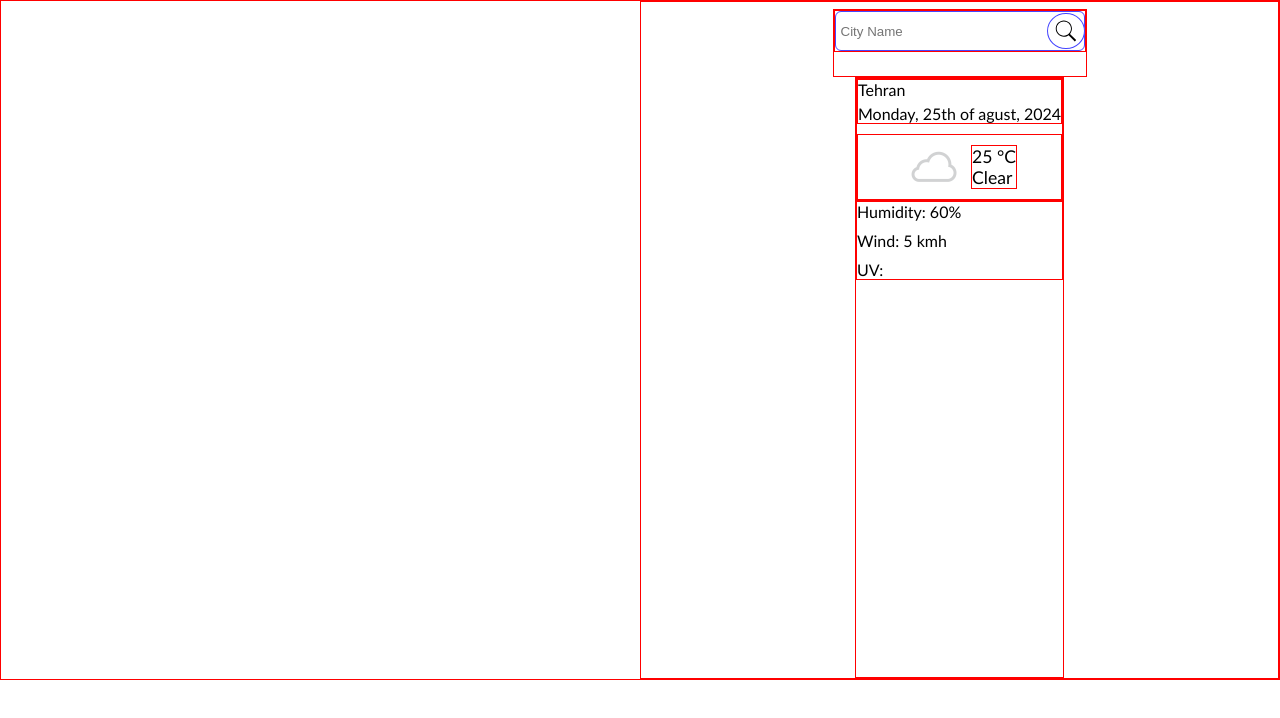
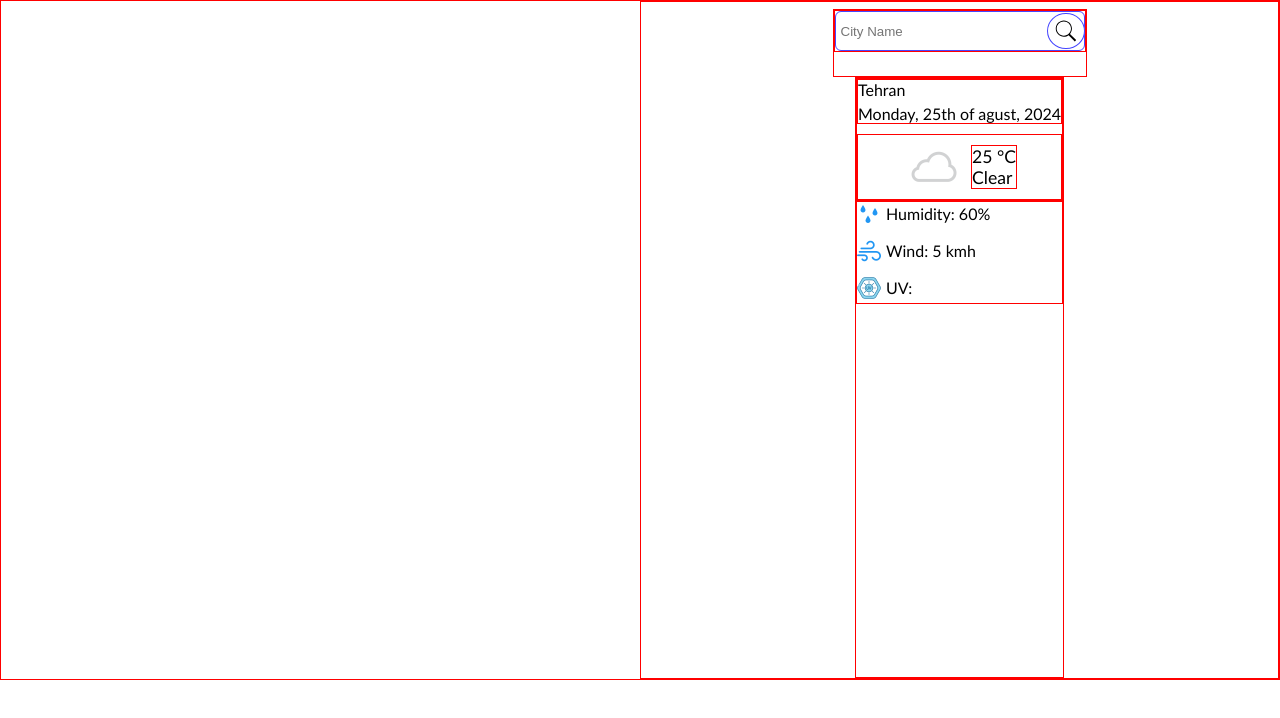
Before and after one commit to ehsan-saf/weatherApp, a plain HTML site: page index.html in a window 1280 px wide. Drawn offline with Linux system fonts and the light colour scheme.

Commit message:
Add some icons

```diff
--- a/style.css
+++ b/style.css
@@ -119,6 +119,23 @@ div {
   gap: 10px;
 }
 
+.today-main p::before {
+  padding-right: 5px;
+  vertical-align: -30%;
+}
+
+.today-humidity::before {
+  content: url(./icons/humidity.png);
+}
+
+.today-wind::before {
+  content: url(./icons/wind.png);
+}
+
+.today-uv::before {
+  content: url(./icons/uv.png);
+}
+
 /* Weathers List */
 
 .weather-list {
```
Also changed, not shown: icons/humidity.png (added), icons/uv.png (added), icons/wind.png (added).
